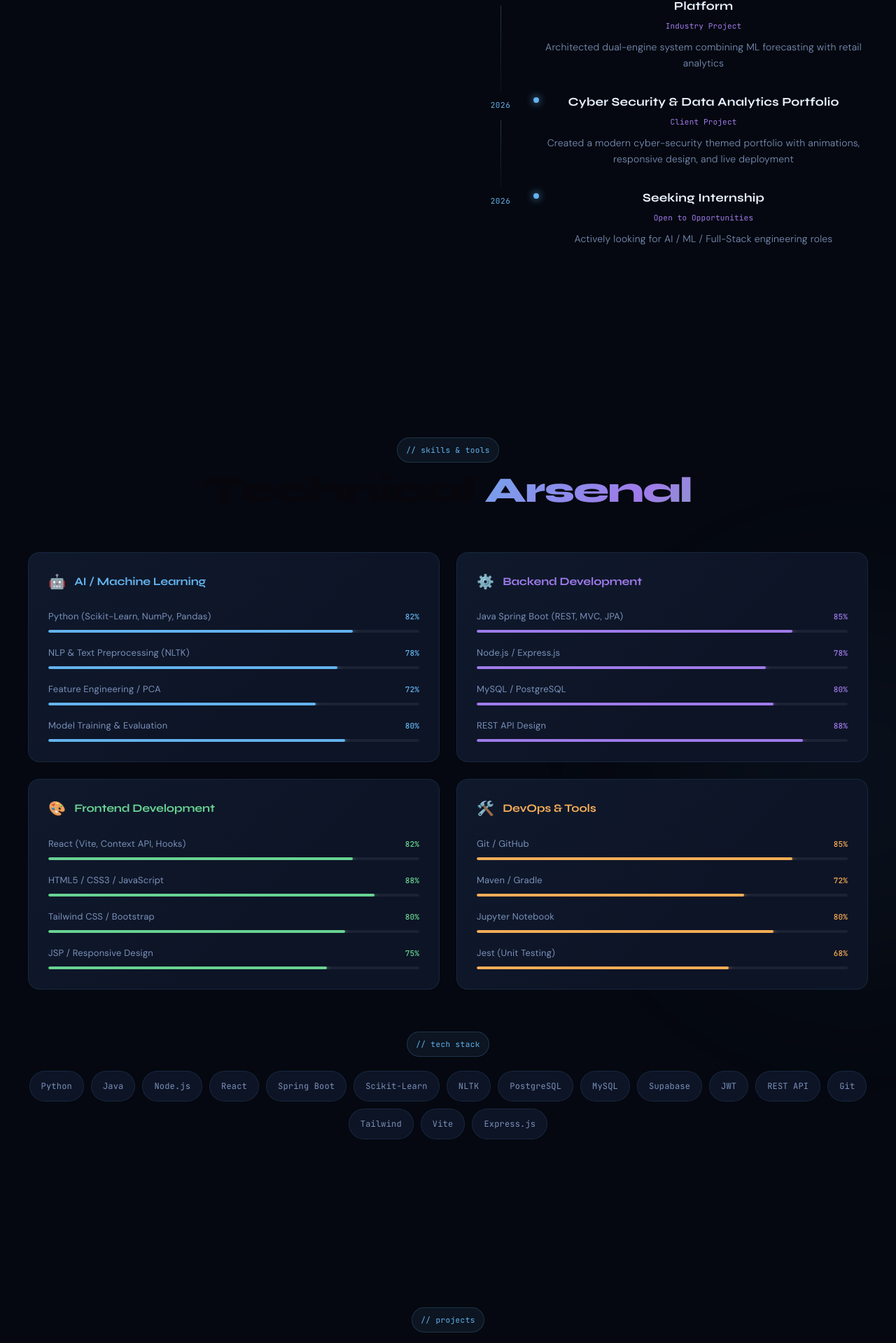
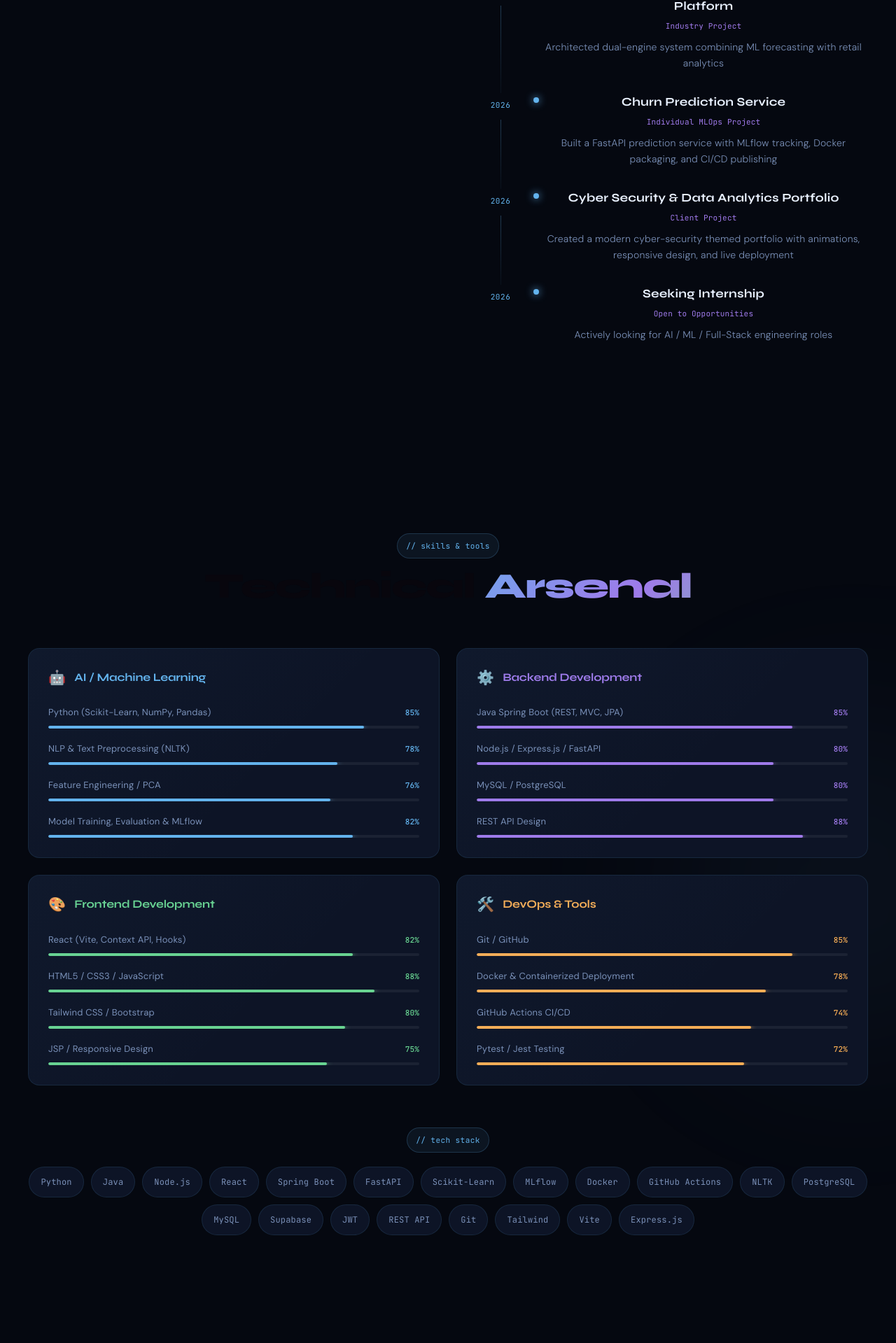
Before and after one commit to ThisulHerath/Portfolio, a React (Vite) app: page / in a window 1280 px wide. Shown: the part 1760-3679 px from the top of the page at 70% size. Built offline with nearby package versions, Linux system fonts and the light colour scheme.

Commit message:
Add Churn Prediction Service project and update skills levels in portfolio

```diff
--- a/src/components/About.jsx
+++ b/src/components/About.jsx
@@ -7,6 +7,7 @@ const timeline = [
   { year: "2025", title: "Online Bookstore Management System (OBMS)", org: "Academic Project", desc: "Developed comprehensive e-commerce platform with inventory and payment integration" },
   { year: "2025", title: "Automated NLP Text Preprocessing & Classification Pipeline", org: "ML Project", desc: "Built end-to-end NLP pipeline for text classification using deep learning models" },
   { year: "2026", title: "7 Super City: Intelligent Retail & Forecasting Platform", org: "Industry Project", desc: "Architected dual-engine system combining ML forecasting with retail analytics" },
+  { year: "2026", title: "Churn Prediction Service", org: "Individual MLOps Project", desc: "Built a FastAPI prediction service with MLflow tracking, Docker packaging, and CI/CD publishing" },
   { year: "2026", title: "Cyber Security & Data Analytics Portfolio", org: "Client Project", desc: "Created a modern cyber-security themed portfolio with animations, responsive design, and live deployment" },
   { year: "2026", title: "Seeking Internship", org: "Open to Opportunities", desc: "Actively looking for AI / ML / Full-Stack engineering roles" },
 ];
@@ -35,8 +36,9 @@ export default function About() {
               I have built enterprise-style platforms like a wildlife safari management
               system and an intelligent retail ecosystem with forecasting, alongside a
               React Native academic collaboration app, an NLP classification pipeline,
-              and a modern cyber security portfolio for a friend. My focus is on clean
-              architecture, secure authentication, and scalable backend logic.
+              and a production-ready churn prediction service with FastAPI, MLflow,
+              Docker, and CI/CD. My focus is on clean architecture, secure
+              authentication, scalable backend logic, and deployable ML systems.
             </p>
             <p>
               I enjoy turning complex ideas into reliable products that deliver practical
--- a/src/components/Projects.jsx
+++ b/src/components/Projects.jsx
@@ -4,8 +4,29 @@ import "./Projects.css";
 
 const projects = [
   {
+    id: "churn-service",
+    emoji: "",
+    title: "Churn Prediction Service",
+    subtitle: "MLOps Pipeline + FastAPI Serving",
+    repo: "https://github.com/ThisulHerath/Telco-Customer-Churn-ML",
+    dockerImage: "https://hub.docker.com/repository/docker/00pizzalover00/churn-service/tags",
+    dataset: "https://www.kaggle.com/datasets/blastchar/telco-customer-churn",
+    stack: ["Python", "FastAPI", "Scikit-Learn", "MLflow", "Docker", "GitHub Actions"],
+    color: "#38bdf8",
+    year: "2026",
+    highlights: [
+      "End-to-end churn prediction pipeline using the Telco Customer Churn dataset",
+      "FastAPI inference service with feature alignment for reliable predictions",
+      "MLflow-tracked model artifacts and reproducible experiment metadata",
+      "CI/CD workflow builds, tests, tags, and publishes Docker images",
+    ],
+    desc: "An individual MLOps project that turns a trained customer churn model into a production-ready prediction service. It combines data preparation, feature engineering, experiment tracking, API serving, and containerized deployment.",
+    arch: "Python • FastAPI • Scikit-Learn • Pandas / NumPy • MLflow • Docker • GitHub Actions • Pytest • Kaggle Telco Customer Churn dataset",
+    badge: "Individual / MLOps",
+  },
+  {
     id: "safari",
-    emoji: "🦁",
+    emoji: "",
     title: "Wildlife Safari Trip Management System",
     subtitle: "Full-Stack Web Application",
     repo: "https://github.com/ThisulHerath/Web-based-Wild-Life-Safari-Trip-Management-System",
@@ -24,7 +45,7 @@ const projects = [
   },
   {
     id: "retail",
-    emoji: "🛒",
+    emoji: "",
     title: "7 Super City: Intelligent Retail & Forecasting Platform",
     subtitle: "Full-Stack Engine + AI Microservice",
     repo: "https://github.com/ThisulHerath/Web-Based-Retail-Inventory-and-Sales-Forecasting-System-with-Intelligent-Analytics-",
@@ -39,11 +60,11 @@ const projects = [
     ],
     desc: "An enterprise-grade retail ecosystem combining POS, real-time inventory, customer loyalty analytics, and predictive sales forecasting. A dual-engine architecture that separates transactional and ML workloads for performance.",
     arch: "React (Vite) • Tailwind CSS • Node.js / Express.js • Supabase (PostgreSQL) • Python / Scikit-Learn • Jest • Git",
-    badge: "Featured",
+    badge: "Group Project",
   },
   {
     id: "nlp",
-    emoji: "🤖",
+    emoji: "",
     title: "Automated NLP Text Preprocessing & Classification Pipeline",
     subtitle: "Machine Learning Engineering",
     repo: "https://github.com/ThisulHerath/Toxic-comment-detection",
@@ -62,7 +83,7 @@ const projects = [
   },
   {
     id: "bookstore",
-    emoji: "📚",
+    emoji: "",
     title: "Online Bookstore Management System (OBMS)",
     subtitle: "Full-Stack Web App with Custom Data Structures",
     repo: "https://github.com/ThisulHerath/OnlineBookstore",
@@ -77,11 +98,11 @@ const projects = [
     ],
     desc: "A first-year OOP module project showcasing core CS fundamentals — custom data structures and algorithmic thinking alongside a real enterprise MVC application built in Java Spring Boot.",
     arch: "Java Spring Boot (MVC) • JavaScript ES6+ • Custom Linked Lists • Quick Sort • JSON Storage • Gradle • Git",
-    badge: "OOP / CS",
+    badge: "OOP / CS / Group Project",
   },
   {
     id: "univault",
-    emoji: "📱",
+    emoji: "",
     title: "UniVault: Academic Collaborative Resource Platform",
     subtitle: "Full-Stack Mobile App | React Native (Expo), TypeScript, Node.js, MongoDB",
     repo: "https://github.com/ThisulHerath/UNI-VAULT",
@@ -96,11 +117,11 @@ const projects = [
     ],
     desc: "A decentralized, trusted academic repository where students securely upload multi-format study documents, organize private/public collections, trigger community requests, and spin up subject-specific collaborative study groups.",
     arch: "React Native • Expo & Expo Router • TypeScript • Axios (Auth Interceptors) • React Context API • Node.js / Express.js • MongoDB + Mongoose • Cloudinary • ESLint • Prettier • Postman • EAS Build",
-    badge: "Mobile / Full-Stack",
+    badge: "Mobile / Full-Stack / Group Project",
   },
   {
     id: "sethum-portfolio",
-    emoji: "🚀",
+    emoji: "",
     title: "Cyber Security & Data Analytics Portfolio",
     subtitle: "Client Portfolio Website",
     repo: "https://github.com/ThisulHerath/Sethum_s_Portfolio",
@@ -135,7 +156,7 @@ export default function Projects() {
         </div>
 
         <div className="projects-grid">
-          {projects.map((p, i) => (
+          {projects.map((p) => (
             <div
               key={p.id}
               className={`project-card ${active === p.id ? "expanded" : ""}`}
@@ -186,6 +207,7 @@ export default function Projects() {
               </button>
 
               <div className="card-links">
+                {p.repo ? (
                   <a
                     className="card-repo-link"
                     href={p.repo}
@@ -195,6 +217,7 @@ export default function Projects() {
                   >
                     View GitHub repo ↗
                   </a>
+                ) : null}
 
                 {p.liveDemo ? (
                   <a
@@ -207,6 +230,30 @@ export default function Projects() {
                     Live demo ↗
                   </a>
                 ) : null}
+
+                {p.dockerImage ? (
+                  <a
+                    className="card-repo-link"
+                    href={p.dockerImage}
+                    target="_blank"
+                    rel="noreferrer"
+                    style={{ color: p.color }}
+                  >
+                    Docker image ↗
+                  </a>
+                ) : null}
+
+                {p.dataset ? (
+                  <a
+                    className="card-repo-link"
+                    href={p.dataset}
+                    target="_blank"
+                    rel="noreferrer"
+                    style={{ color: p.color }}
+                  >
+                    Dataset ↗
+                  </a>
+                ) : null}
               </div>
 
               <div className="card-accent-line" style={{ background: p.color }} />
--- a/src/components/Skills.jsx
+++ b/src/components/Skills.jsx
@@ -7,10 +7,10 @@ const skillGroups = [
     icon: "🤖",
     color: "var(--accent)",
     skills: [
-      { name: "Python (Scikit-Learn, NumPy, Pandas)", level: 82 },
+      { name: "Python (Scikit-Learn, NumPy, Pandas)", level: 85 },
       { name: "NLP & Text Preprocessing (NLTK)", level: 78 },
-      { name: "Feature Engineering / PCA", level: 72 },
-      { name: "Model Training & Evaluation", level: 80 },
+      { name: "Feature Engineering / PCA", level: 76 },
+      { name: "Model Training, Evaluation & MLflow", level: 82 },
     ],
   },
   {
@@ -19,7 +19,7 @@ const skillGroups = [
     color: "var(--accent2)",
     skills: [
       { name: "Java Spring Boot (REST, MVC, JPA)", level: 85 },
-      { name: "Node.js / Express.js", level: 78 },
+      { name: "Node.js / Express.js / FastAPI", level: 80 },
       { name: "MySQL / PostgreSQL", level: 80 },
       { name: "REST API Design", level: 88 },
     ],
@@ -41,17 +41,18 @@ const skillGroups = [
     color: "#f6ad55",
     skills: [
       { name: "Git / GitHub", level: 85 },
-      { name: "Maven / Gradle", level: 72 },
-      { name: "Jupyter Notebook", level: 80 },
-      { name: "Jest (Unit Testing)", level: 68 },
+      { name: "Docker & Containerized Deployment", level: 78 },
+      { name: "GitHub Actions CI/CD", level: 74 },
+      { name: "Pytest / Jest Testing", level: 72 },
     ],
   },
 ];
 
 const techBadges = [
   "Python", "Java", "Node.js", "React", "Spring Boot",
-  "Scikit-Learn", "NLTK", "PostgreSQL", "MySQL", "Supabase",
-  "JWT", "REST API", "Git", "Tailwind", "Vite", "Express.js"
+  "FastAPI", "Scikit-Learn", "MLflow", "Docker", "GitHub Actions",
+  "NLTK", "PostgreSQL", "MySQL", "Supabase", "JWT", "REST API",
+  "Git", "Tailwind", "Vite", "Express.js"
 ];
 
 export default function Skills() {
```
Lines whose indentation alone changed are shown as unchanged.
